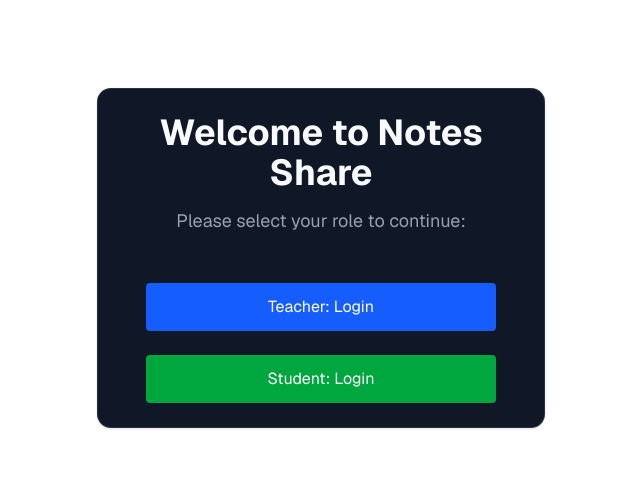
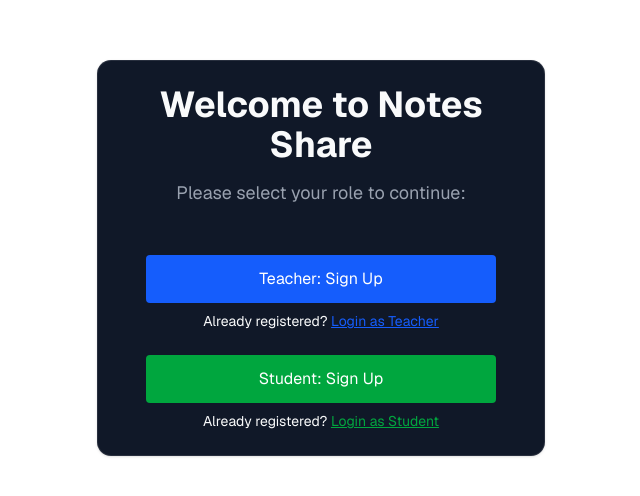
Before and after one commit to samriddharoy/classroom, a Next.js app: page / in a window 1280 px wide. Shown: the part 142-638 px from the top of the page, without its empty margins (319-959 px from the left). Built offline with nearby package versions, Linux system fonts and the light colour scheme.

Commit message:
few chnages

```diff
--- a/src/app/api/signup/route.ts
+++ b/src/app/api/signup/route.ts
@@ -1,35 +1,31 @@
+// app/api/signup/route.ts
 import { NextRequest, NextResponse } from "next/server";
-import { connectToDatabase } from "@/lib/mongodb";
-import User from "@/models/userModel";
 import bcrypt from "bcryptjs";
+import User from "@/models/userModel"; // your mongoose user model
+import { connectToDatabase } from "@/lib/mongodb"; // your DB connection logic
 
 export async function POST(req: NextRequest) {
   try {
-    const body = await req.json();
-    const { name, email, password } = body;
-
+    const { name, email, password, role } = await req.json();
     await connectToDatabase();
 
-    // Check if user already exists
     const existingUser = await User.findOne({ email });
     if (existingUser) {
-      return NextResponse.json({ message: "User already exists" }, { status: 400 });
+      return NextResponse.json({ error: "User already exists" }, { status: 400 });
     }
 
-    // Hash password
     const hashedPassword = await bcrypt.hash(password, 10);
-
-    // Create new user
     const newUser = new User({
-      username: name,
+      name,
       email,
       password: hashedPassword,
+      role,
     });
 
     await newUser.save();
-
-    return NextResponse.json({ message: "User created successfully" }, { status: 201 });
+    return NextResponse.json({ message: "User created successfully" });
   } catch (error) {
-    return NextResponse.json({ message: "Internal Server Error" }, { status: 500 });
+    console.error(error);
+    return NextResponse.json({ error: "Signup failed" }, { status: 500 });
   }
 }
--- a/src/app/page.tsx
+++ b/src/app/page.tsx
@@ -25,19 +25,43 @@ export default function Home() {
         </CardHeader>
 
         <CardContent className="flex flex-col gap-6 items-center">
+          {/* Teacher Section */}
+          <div className="w-full">
+            <button
+              onClick={() => router.push("/signup?role=teacher")}
+              className="w-full px-6 py-3 bg-blue-600 text-white rounded hover:bg-blue-700 transition"
+            >
+              Teacher: Sign Up
+            </button>
+            <p className="text-center text-sm mt-2">
+              Already registered?{" "}
               <button
                 onClick={() => router.push("/login?role=teacher")}
-            className="w-full px-6 py-3 bg-blue-600 text-white rounded hover:bg-blue-700 transition"
+                className="text-blue-600 underline"
               >
-            Teacher: Login
+                Login as Teacher
               </button>
+            </p>
+          </div>
 
+          {/* Student Section */}
+          <div className="w-full">
+            <button
+              onClick={() => router.push("/signup?role=student")}
+              className="w-full px-6 py-3 bg-green-600 text-white rounded hover:bg-green-700 transition"
+            >
+              Student: Sign Up
+            </button>
+            <p className="text-center text-sm mt-2">
+              Already registered?{" "}
               <button
                 onClick={() => router.push("/login?role=student")}
-            className="w-full px-6 py-3 bg-green-600 text-white rounded hover:bg-green-700 transition"
+                className="text-green-600 underline"
               >
-            Student: Login
+                Login as Student
               </button>
+            </p>
+          </div>
         </CardContent>
       </Card>
     </div>
--- a/src/app/signup/page.tsx
+++ b/src/app/signup/page.tsx
@@ -1,21 +1,30 @@
 "use client";
 
-import { Card, CardContent, CardHeader, CardTitle } from "@/components/ui/card";
+import { useSearchParams, useRouter } from "next/navigation";
 import { useForm } from "react-hook-form";
-import { useRouter } from "next/navigation";
+import {
+  Card,
+  CardContent,
+  CardHeader,
+  CardTitle,
+} from "@/components/ui/card";
 
 export default function SignupPage() {
+  const router = useRouter();
+  const searchParams = useSearchParams();
+  const role = searchParams.get("role");
+
   const { register, handleSubmit } = useForm();
-  const router = useRouter();
 
   const onSubmit = async (data: any) => {
     const res = await fetch("/api/signup", {
       method: "POST",
-      body: JSON.stringify(data),
+      body: JSON.stringify({ ...data, role }),
     });
 
     if (res.ok) {
-      router.push("/login");
+      // After successful signup, go to login with the same role
+      router.push(`/login?role=${role}`);
     } else {
       alert("Signup failed");
     }
@@ -25,7 +34,9 @@ export default function SignupPage() {
     <div className="flex justify-center items-center min-h-screen bg-background">
       <Card className="w-full max-w-md shadow-md">
         <CardHeader>
-          <CardTitle className="text-2xl text-center">Sign Up</CardTitle>
+          <CardTitle className="text-2xl text-center">
+            {role === "teacher" ? "Teacher Sign Up" : "Student Sign Up"}
+          </CardTitle>
         </CardHeader>
         <CardContent>
           <form onSubmit={handleSubmit(onSubmit)} className="space-y-4">
@@ -52,6 +63,17 @@ export default function SignupPage() {
             >
               Sign Up
             </button>
+
+            <p className="text-center text-sm mt-2">
+              Already have an account?{" "}
+              <button
+                type="button"
+                onClick={() => router.push(`/login?role=${role}`)}
+                className="text-blue-600 underline"
+              >
+                Login
+              </button>
+            </p>
           </form>
         </CardContent>
       </Card>
```
Lines whose indentation alone changed are shown as unchanged.
